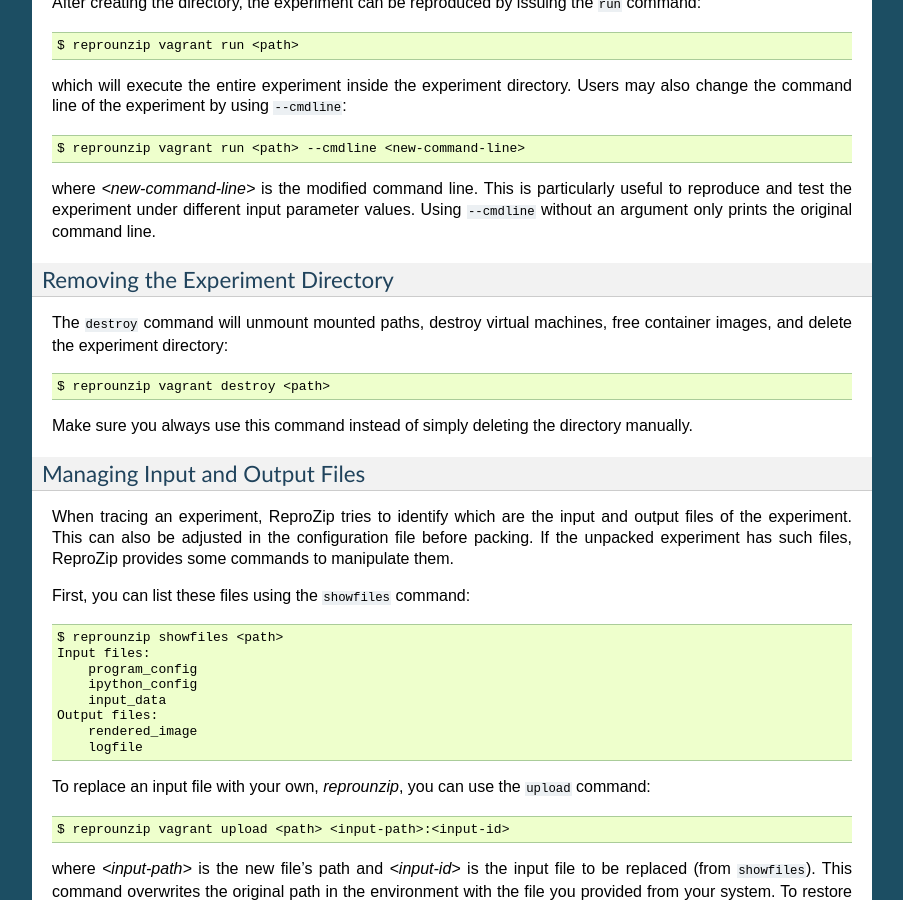
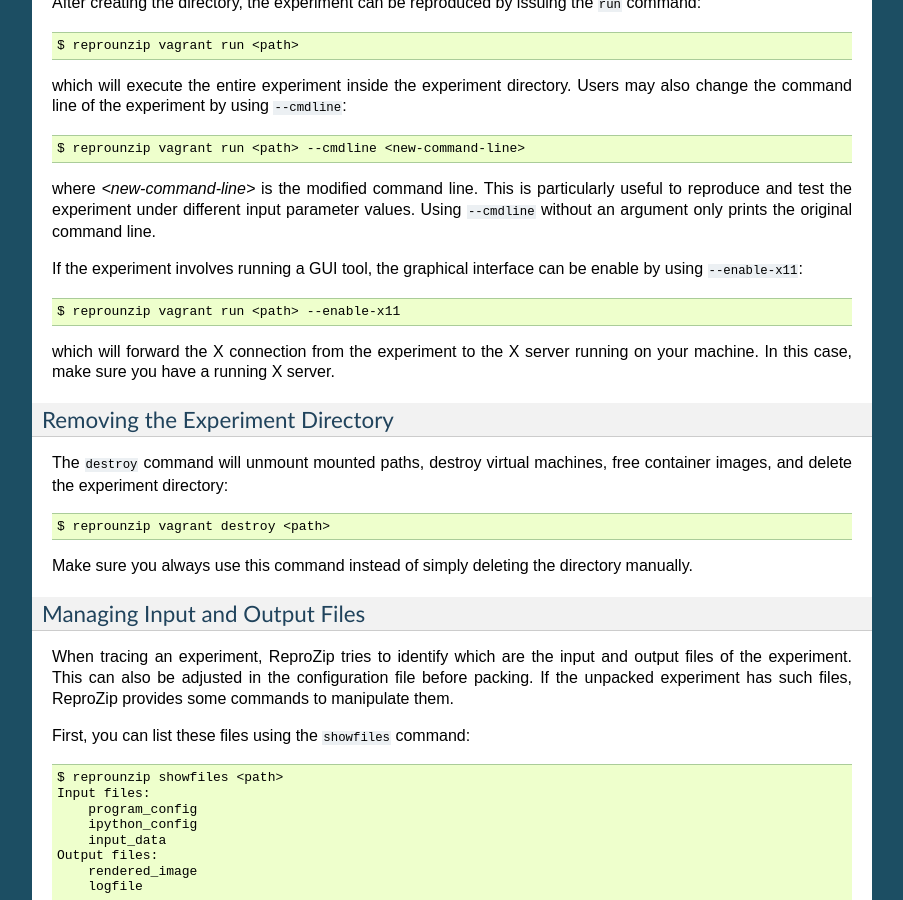
Before and after one commit to VIDA-NYU/reprozip, a Sphinx documentation site: the page built from docs/source/unpacking.rst, in a window 1280 px wide and 900 px high, scrolled down 5088 px. Shown: the whole window, without its empty margins (198-1101 px from the left). Built offline with Sphinx 7.4.7, drawn with Linux system fonts in a browser that asks for light colours.

Commit message:
Adding information on the X server flag in unpacking section.

```diff
--- a/docs/source/unpacking.rst
+++ b/docs/source/unpacking.rst
@@ -204,6 +204,12 @@
 
 where `<new-command-line>` is the modified command line. This is particularly useful to reproduce and test the experiment under different input parameter values. Using ``--cmdline`` without an argument only prints the original command line.
 
+If the experiment involves running a GUI tool, the graphical interface can be enable by using ``--enable-x11``::
+
+    $ reprounzip vagrant run <path> --enable-x11
+
+which will forward the X connection from the experiment to the X server running on your machine. In this case, make sure you have a running X server.
+
 Removing the Experiment Directory
 +++++++++++++++++++++++++++++++++
 
```
